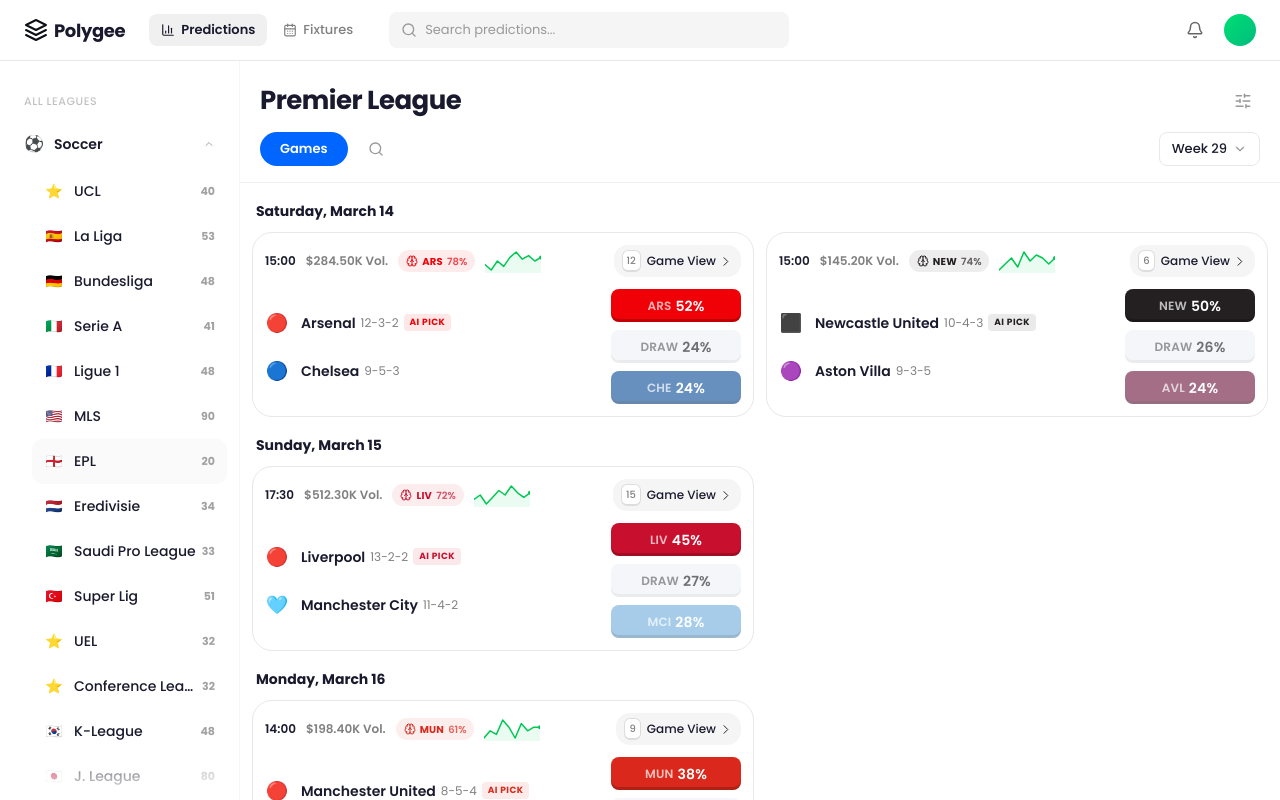
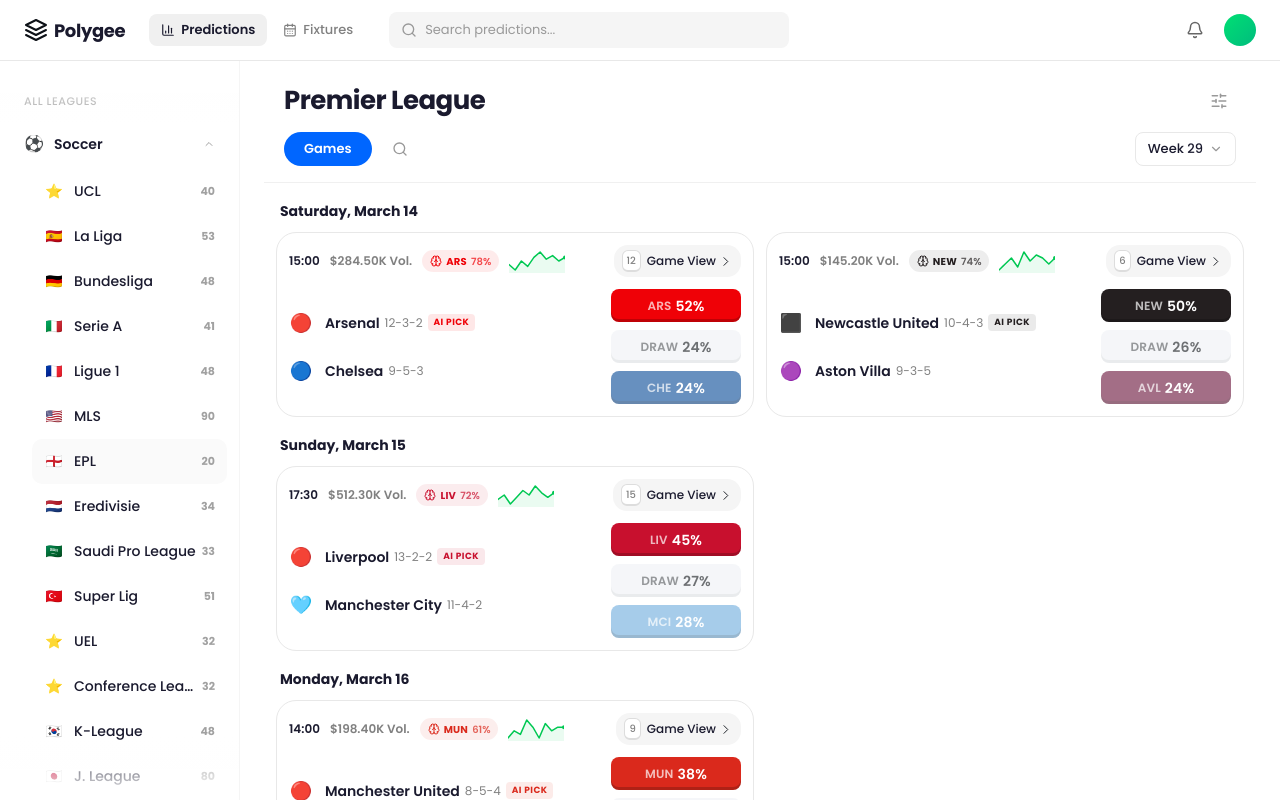
Before and after one commit to ajagatobby/polygee-web, a Next.js app: page / in a window 1280 px wide. Built offline with nearby package versions, Linux system fonts and the light colour scheme.

Commit message:
style: add horizontal padding to main content area

```diff
--- a/app/page.tsx
+++ b/app/page.tsx
@@ -46,7 +46,7 @@
         </div>
 
         {/* Main Content */}
-        <main className="flex-1 overflow-y-auto bg-white">
+        <main className="flex-1 overflow-y-auto bg-white px-6">
           {/* League header */}
           <div className="px-5 pt-5 pb-4 border-b border-[#f0f0f0]">
             <div className="flex items-center justify-between mb-3">
```
